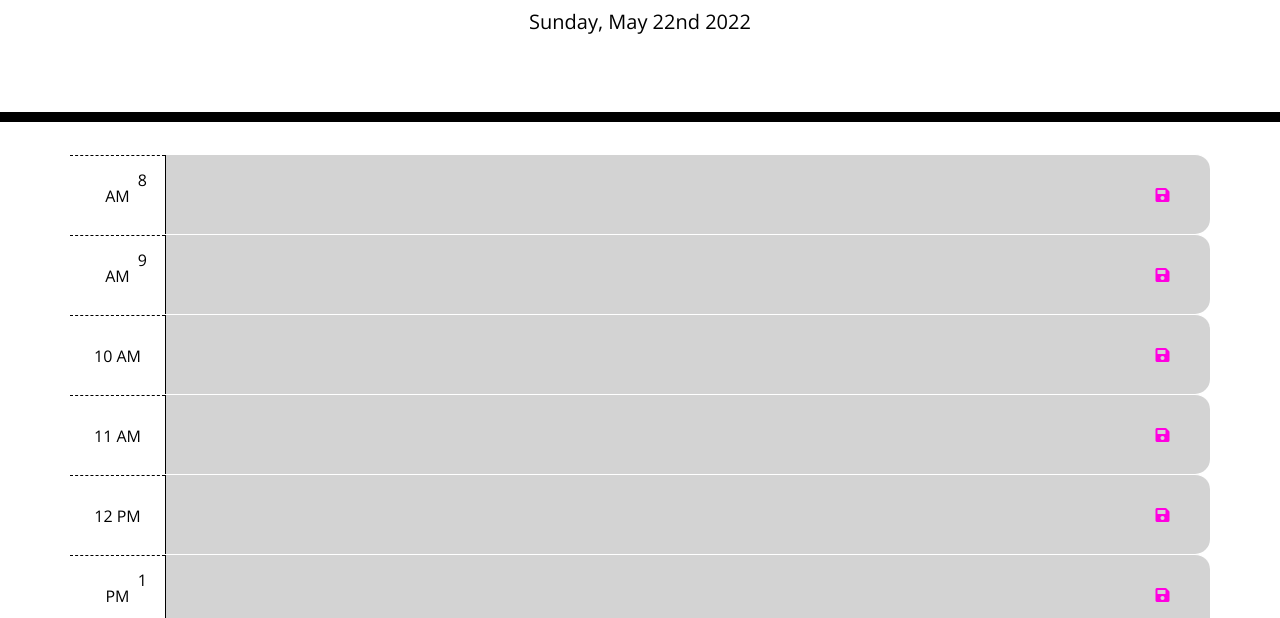
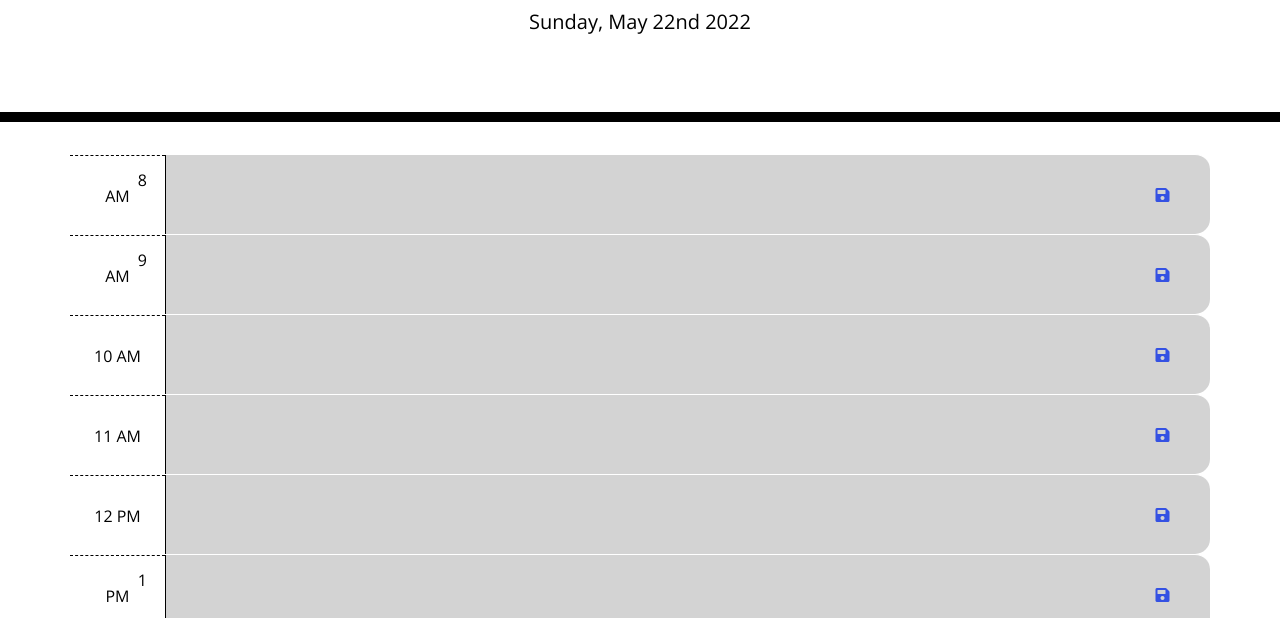
Before and after one commit to kattheswagger1122/workday-scheduler-kat, a plain HTML site: page index.html in a window 1280 px wide. Shown: the part 182-800 px from the top of the page. Drawn offline with nearby package versions, Linux system fonts and the light colour scheme.

Commit message:
Changed color in css to keep up to UI standard

```diff
--- a/assets/css/style.css
+++ b/assets/css/style.css
@@ -5,7 +5,7 @@ body {
   }
 
 .saveBtn {
-    color: rgb(255, 0, 225);
+    color: rgb(52, 81, 227);
 }
 
   textarea {
```
Also changed, not shown: 1 other file.
